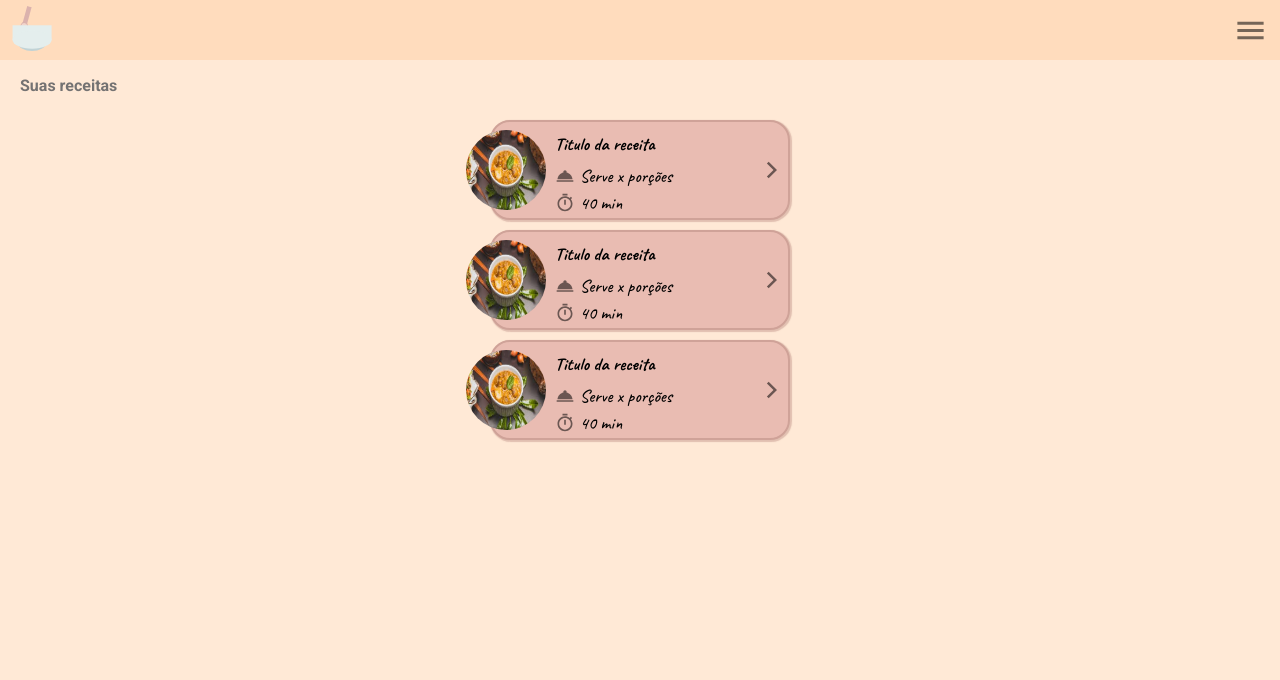
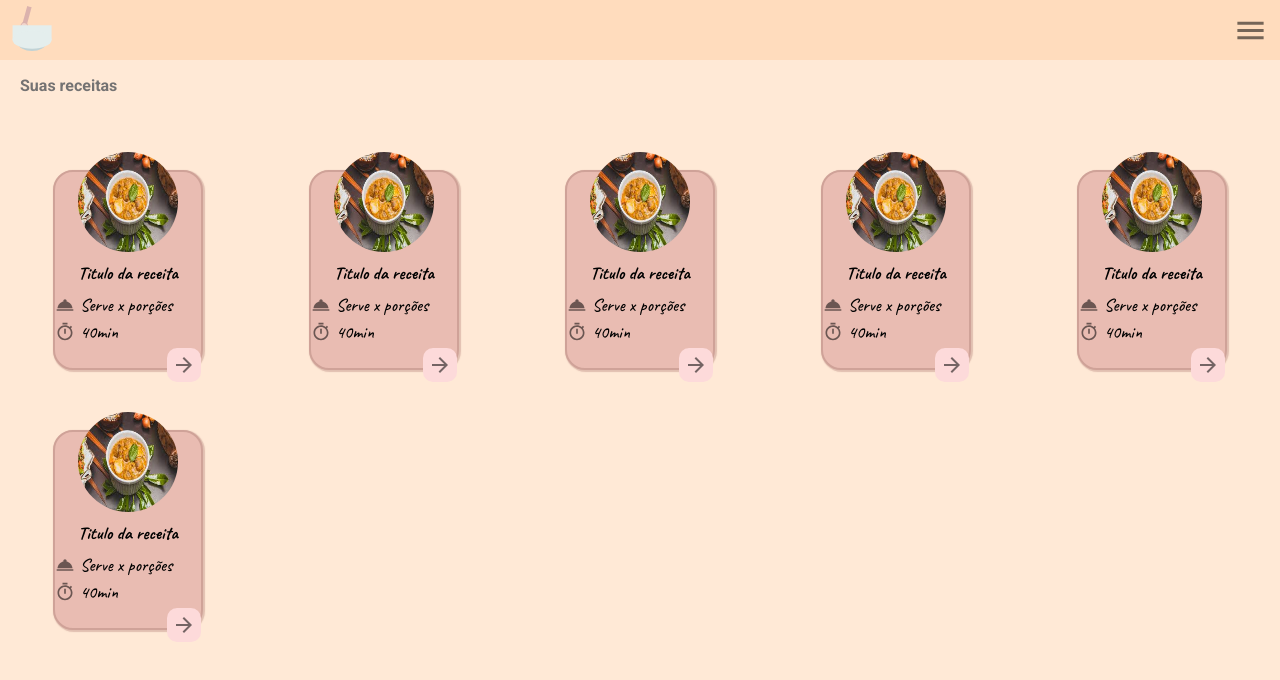
Before and after one commit to mugarate12/minhaReceitaFront, a Next.js app: page /recipes/recipes in a window 1280 px wide. Shown: the top 680 px of the page. Built offline with nearby package versions, Linux system fonts and the light colour scheme.

Commit message:
new card recipe

```diff
--- a/components/CardRecipe.tsx
+++ b/components/CardRecipe.tsx
@@ -1,41 +1,83 @@
 import { useRouter } from 'next/router'
+import IconButton from '@material-ui/core/IconButton'
 
 import RoomServiceIcon from '@material-ui/icons/RoomService'
 import TimerIcon from '@material-ui/icons/Timer'
-import ArrowForwardIosIcon from '@material-ui/icons/ArrowForwardIos'
+import ArrowForwardIcon from '@material-ui/icons/ArrowForward'
 
 import styles from './../styles/CardRecipe.module.css'
 
-export default function CardRecipe() {
+type Props = {
+  urlImg: '/img/teste.jpg';
+  recipeTitle: 'Titulo da receita';
+  numberOfPortions: 'Serve x porções';
+  time: '40min';
+}
+
+export default function CardRecipe({ urlImg, recipeTitle, numberOfPortions, time}: Props) {
   const router = useRouter()
 
   return (
-    <button className={styles.cardContainer} onClick={() => router.push('/recipes/1')}>
+    <div className={styles.cardContainer}>
       <div className={styles.cardImgContainer}>
         <img
-          src="/img/teste.jpg"
+            src={urlImg}
+            alt="Teste de imagem de receita"
+            className={styles.cardImg}
+          />
+      </div>
+
+      <div className={styles.recipeTitleContainer}>
+        <h5 className={styles.recipeTitle} >{recipeTitle}</h5>
+      </div>
+
+      <div className={styles.recipeSubtitleContainer}>
+        <RoomServiceIcon fontSize='small' color='action' />
+        <p className={styles.recipeSubtitle}>{numberOfPortions}</p>
+      </div>
+
+      <div className={styles.recipeSubtitleContainer}>
+        <TimerIcon fontSize='small' color='action'/>
+        <p className={styles.recipeSubtitle}>{time}</p>
+      </div>
+
+      <div className={styles.buttonContainer}>
+        <IconButton style={{
+          padding: '5px',
+          backgroundColor: '#FDDADA',
+          borderRadius: '10px'
+          }}
+          aria-label='recipe page'
+          onClick={() => router.push('/recipes/1')}
+          >
+          <ArrowForwardIcon />
+        </IconButton>
+      </div>
+      {/* <div className={styles.cardImgContainer}>
+        <img
+          src={urlImg}
           alt="Teste de imagem de receita"
           className={styles.cardImg}
         />
       </div>
 
       <div className={styles.informationContainer} >
-        <h5 className={styles.recipeTitle} >Titulo da receita</h5>
+        <h5 className={styles.recipeTitle} >{recipeTitle}</h5>
 
         <div className={styles.recipeInformationContainer}>
           <div className={styles.recipeSubtitleContainer}>
             <RoomServiceIcon fontSize='small' color='action' />
-            <p className={styles.recipeSubtitle}>Serve x porções</p>
+            <p className={styles.recipeSubtitle}>{numberOfPortions}</p>
           </div>
 
           <div className={styles.recipeSubtitleContainer}>
             <TimerIcon fontSize='small' color='action'/>
-            <p className={styles.recipeSubtitle}>40 min</p>
+            <p className={styles.recipeSubtitle}>{time}</p>
           </div>
         </div>
       </div>
 
-      <ArrowForwardIosIcon fontSize='small' color='action' className={styles.teste}/>
-    </button>
+      <ArrowForwardIosIcon fontSize='small' color='action' className={styles.teste}/> */}
+    </div>
   )
 }
--- a/pages/recipes/recipes.tsx
+++ b/pages/recipes/recipes.tsx
@@ -8,6 +8,26 @@ import CardRecipe from './../../components/CardRecipe'
 import styles from './../../styles/Recipes.module.css'
 
 export default function Recipes() {
+  function renderCardRecipes() {
+    const urlImg = '/img/teste.jpg'
+    const recipeTitle = 'Titulo da receita'
+    const numberOfPortions = 'Serve x porções'
+    const time = '40min'
+
+    const temporaryArray = [1, 2, 3, 4, 5, 6]
+    return temporaryArray.map((value, index) => {
+      return (
+        <CardRecipe
+          key={index}
+          urlImg={urlImg}
+          recipeTitle={recipeTitle}
+          numberOfPortions={numberOfPortions}
+          time={time}
+        />
+      )
+    })
+  }
+
   return (
     <Layout>
       <Head>
@@ -19,9 +39,7 @@ export default function Recipes() {
       <PageDescription title='Suas receitas' />
 
       <div className={styles.mainContainer} >
-        <CardRecipe />
-        <CardRecipe />
-        <CardRecipe />
+        {renderCardRecipes()}
       </div>
     </Layout>
   );
--- a/styles/CardRecipe.module.css
+++ b/styles/CardRecipe.module.css
@@ -1,68 +1,47 @@
 .cardContainer {
   /* min-width: 250px; */
 
-  height: 100px;
-  width: 300px;
+  height: 200px;
+  width: 150px;
 
   display: flex;
+  flex-direction: column;
 
   border-radius: 20px;
   border-color: #cfa298;
   border-style: solid;
   border-width: 2px;
 
+  margin-top: 50px;
   margin-bottom: 10px;
 
   box-shadow: 1px 1px 1px 1px rgba(196, 149, 139, 0.5);
   background-color: #e9bcb2;
-
-  cursor: pointer;
-}
-
-.cardContainer:active {
-  background-color: #c5968b;
-  transition: 1s;
-  opacity: 1;
-  padding: 1px;
-
-  border-width: 1px;
-  border-color: transparent;
-  border-style: solid;
-}
-
-.cardContainer:hover {
-  opacity: 0.8;
-  transition: 0.8s;
-}
-
-.cardContainer:focus {
-  outline: 0;
 }
 
 .cardImgContainer {
-  width: 20%;
-  height: 100%;
+  width: 100%;
 
   display: flex;
+  flex-direction: row;
   justify-content: center;
-  align-items: center;
 }
 
 .cardImg {
-  height: 80px;
-  width: 80px;
+  height: 100px;
+  width: 100px;
+
+  margin-top: -20px;
 
   border-radius: 50%;
-  margin-right: 40px;
 }
 
-.informationContainer {
-  height: 100%;
-  width: 75%;
+.recipeTitleContainer {
+  width: 100%;
 
   display: flex;
-  flex-direction: column;
-  align-items: flex-start;
+  flex-direction: row;
+  justify-content: center;
 }
 
 .recipeTitle {
@@ -70,15 +49,11 @@
   /* font-size: 1rem; */
   font-weight: bold;
   font-family: 'Caveat', cursive;
+  text-align: center;
 
   margin: 0;
   margin-top: 10px;
   margin-bottom: 10px;
-}
-
-.recipeInformationContainer {
-  display: flex;
-  flex-direction: column;
 }
 
 .recipeSubtitleContainer {
@@ -99,6 +74,19 @@
   font-family: 'Caveat', cursive;
 }
 
+.buttonContainer {
+  width: 100%;
+
+  display: flex;
+  flex-direction: row;
+  justify-content: flex-end;
+}
+
+.buttonContainer:hover {
+  opacity: 0.8;
+  transition: 0.8s;
+}
+
 .teste {
   align-self: center;
 }
--- a/styles/Recipe.module.css
+++ b/styles/Recipe.module.css
@@ -79,8 +79,8 @@
   font-family: 'Satisfy', cursive;
   text-align: justify;
 
-  margin-left: 20px;
-  margin-right: 20px;
+  margin-left: 30px;
+  margin-right: 30px;
 }
 
 @media(min-width: 430px) {
--- a/styles/Recipes.module.css
+++ b/styles/Recipes.module.css
@@ -2,7 +2,30 @@
   margin-top: 120px;
 
   width: 100%;
-  display: flex;
-  flex-direction: column;
-  align-items: center;
+
+  margin-bottom: 30px;
+
+  display: grid;
+  grid-template-columns: repeat(2, 1fr);
+  grid-auto-flow: row;
+  justify-content: center;
+  justify-items: center;
 }
+
+@media (min-width: 500px) {
+  .mainContainer {
+    grid-template-columns: repeat(3, 1fr);
+  }
+}
+
+@media (min-width: 750px) {
+  .mainContainer {
+    grid-template-columns: repeat(4, 1fr);
+  }
+}
+
+@media (min-width: 750px) {
+  .mainContainer {
+    grid-template-columns: repeat(5, 1fr);
+  }
+}
```
